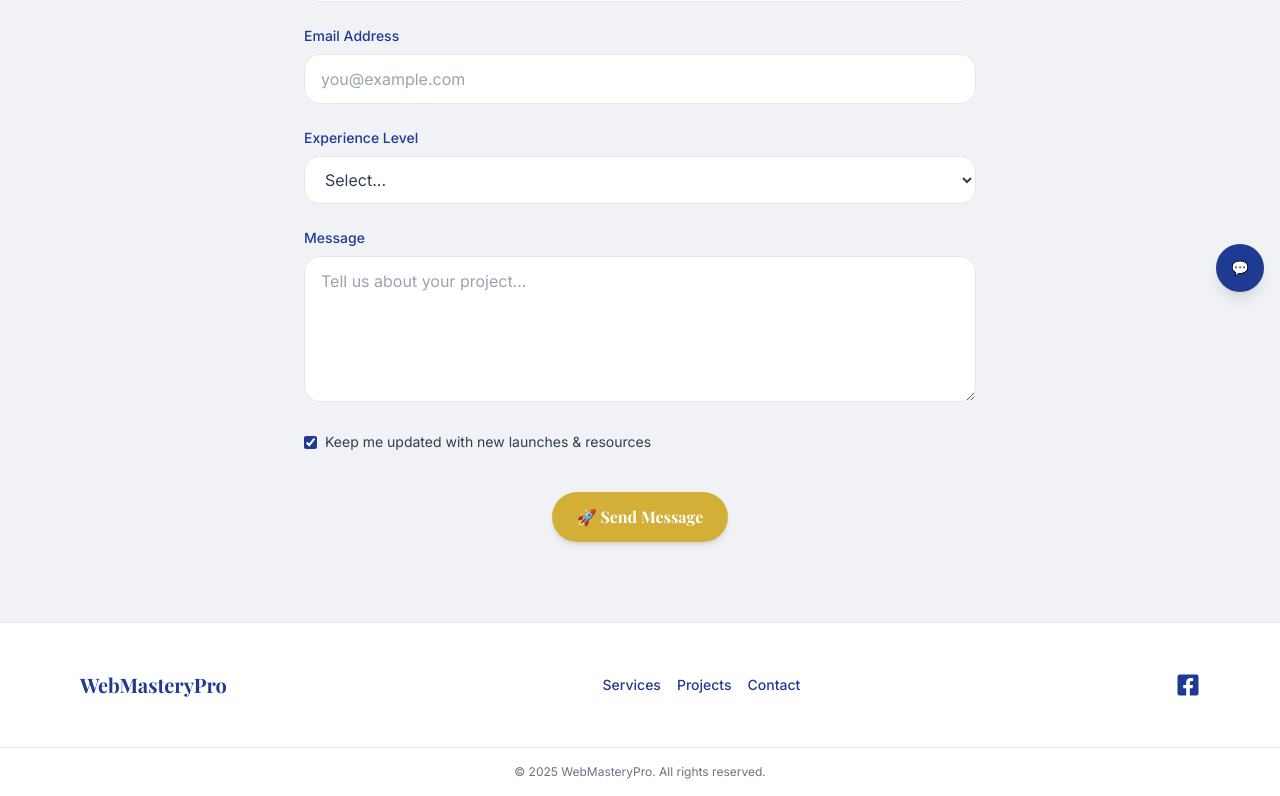
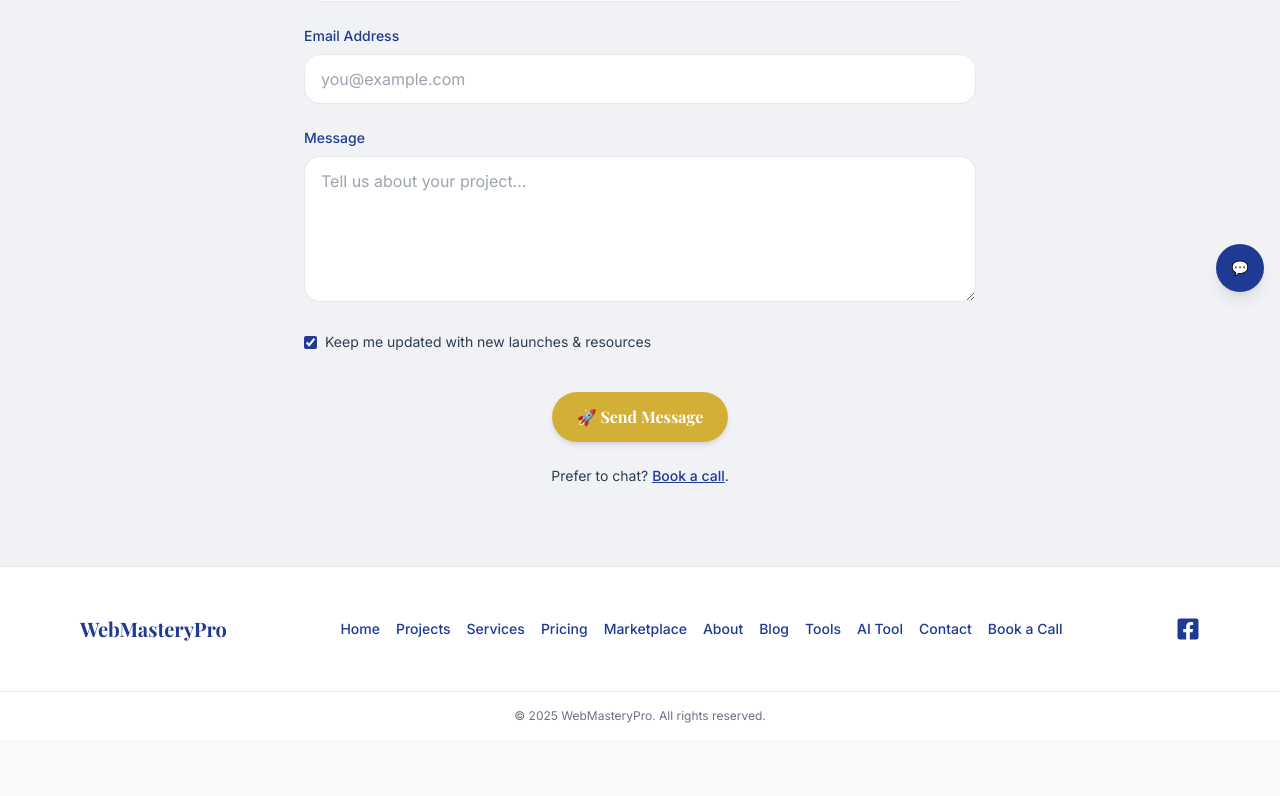
Before and after one commit to GitHubKing23/web-dev-frontend-, a React (Vite) app: page /contact in a window 1280 px wide. Shown: the part 492-1288 px from the top of the page. After the commit the page ends 1232 px from the top, so only its background shows below. Built offline with nearby package versions, Linux system fonts and the light colour scheme.

Commit message:
Update Contact.jsx with animations, booking link, and improved details

```diff
--- a/src/components/AITeaser.jsx
+++ b/src/components/AITeaser.jsx
@@ -3,7 +3,7 @@ import { Link } from 'react-router-dom';
 
 export default function AITeaser() {
   return (
-    <section className="bg-light py-20 px-6 text-center">
+    <section className="bg-light py-20 px-6 text-center" data-aos="fade-up">
       <h2 className="text-3xl font-heading font-bold text-primary mb-4">
         Discover Our AI Tool
       </h2>
--- /dev/null
+++ b/src/components/BlogPreveiw.jsx
@@ -0,0 +1,62 @@
+import React from 'react';
+import { Link } from 'react-router-dom';
+import { parseFrontmatter } from '../util/simpleFrontmatter.js';
+import calcReadTime from '../util/calcReadTime.js';
+
+const posts = import.meta.glob('../../content/blog/*.mdx', { eager: true });
+const rawPosts = import.meta.glob('../../content/blog/*.mdx', { eager: true, as: 'raw' });
+
+export default function BlogPreview() {
+  const blogEntries = Object.entries(posts)
+    .map(([path]) => {
+      const slug = path.split('/').pop().replace('.mdx', '');
+      const raw = rawPosts[path];
+      const { metadata, content } = parseFrontmatter(raw);
+      const title = metadata?.title?.trim() || 'Untitled';
+      const date = metadata?.date?.trim() || '';
+      const readTime = calcReadTime(content);
+      return { slug, title, date, readTime };
+    })
+    .sort((a, b) => new Date(b.date) - new Date(a.date))
+    .slice(0, 3);
+
+  return (
+    <section className="bg-white py-20 px-6" data-aos="fade-up">
+      <h2 className="text-3xl font-heading font-bold text-center text-primary mb-8">
+        Latest Articles
+      </h2>
+
+      <div className="grid gap-6 md:grid-cols-3" data-aos="fade-up">
+        {blogEntries.map(({ slug, title, date, readTime }) => (
+          <article
+            key={slug}
+            className="bg-light p-6 rounded-lg shadow hover:shadow-md transition"
+          >
+            <Link to={`/blog/${slug}`}>
+              <h3 className="text-xl font-semibold text-primary mb-2 hover:underline">
+                {title}
+              </h3>
+            </Link>
+
+            <p className="text-sm text-accent mb-4">
+              {date ? new Date(date).toLocaleDateString() : 'Unknown Date'} • {readTime} min read
+            </p>
+
+            <Link
+              to={`/blog/${slug}`}
+              className="text-primary hover:underline text-sm font-medium"
+            >
+              Read more →
+            </Link>
+          </article>
+        ))}
+      </div>
+
+      <div className="text-center mt-8">
+        <Link to="/blog" className="text-primary hover:underline font-medium">
+          View all posts →
+        </Link>
+      </div>
+    </section>
+  );
+}
--- a/src/components/ClosingCTA.jsx
+++ b/src/components/ClosingCTA.jsx
@@ -1,21 +1,22 @@
 import React from 'react';
-import { Link } from 'react-router-dom';
 
 export default function ClosingCTA() {
   return (
-    <section className="bg-primary py-16 text-center text-white">
+    <section className="bg-primary py-16 text-center text-white" data-aos="fade-up">
       <h2 className="text-3xl font-heading font-bold mb-4">
         Ready to build your project?
       </h2>
       <p className="mb-8 text-lg">
         Let's work together to create something amazing.
       </p>
-      <Link
-        to="/contact"
+      <a
+        href="https://calendly.com/wise11jeff/webmasterypro-consultation"
+        target="_blank"
+        rel="noopener noreferrer"
         className="bg-white text-primary font-semibold px-6 py-3 rounded-full hover:bg-light transition"
       >
-        Contact Us
-      </Link>
+        Book a Call
+      </a>
     </section>
   );
 }
--- a/src/components/Contact.jsx
+++ b/src/components/Contact.jsx
@@ -2,7 +2,11 @@ import React from 'react';
 
 export default function Contact() {
   return (
-    <section id="contact" className="relative bg-light py-20 px-6 font-body overflow-hidden">
+    <section
+      id="contact"
+      className="relative bg-light py-20 px-6 font-body overflow-hidden"
+      data-aos="fade-up"
+    >
       <div className="max-w-2xl mx-auto text-center relative z-10">
         {/* Divider */}
         <div className="w-14 h-1 bg-accent mx-auto mb-6 rounded-full" />
@@ -44,23 +48,6 @@ export default function Contact() {
             />
           </div>
 
-          {/* Experience */}
-          <div>
-            <label className="block text-sm font-semibold mb-2 text-primary">
-              Experience Level
-            </label>
-            <select
-              name="work-experience"
-              required
-              className="w-full border border-muted bg-white rounded-xl px-4 py-3 focus:outline-none focus:ring-2 focus:ring-primary transition"
-            >
-              <option value="">Select...</option>
-              <option value="one-year">0-1 years</option>
-              <option value="one-five-years">1-5 years</option>
-              <option value="five-plus">5+ years</option>
-            </select>
-          </div>
-
           {/* Message */}
           <div>
             <label className="block text-sm font-semibold mb-2 text-primary">Message</label>
@@ -100,6 +87,19 @@ export default function Contact() {
             </button>
           </div>
         </form>
+
+        <p className="mt-6 text-sm">
+          Prefer to chat?{' '}
+          <a
+            href="https://calendly.com/wise11jeff/webmasterypro-consultation"
+            target="_blank"
+            rel="noopener noreferrer"
+            className="text-primary underline hover:text-accent"
+          >
+            Book a call
+          </a>
+          .
+        </p>
       </div>
 
       {/* Background Blob */}
--- a/src/components/Footer.jsx
+++ b/src/components/Footer.jsx
@@ -1,8 +1,22 @@
 import React from 'react';
 import { FaFacebookSquare } from 'react-icons/fa';
+import { Link } from 'react-router-dom';
 
 export default function Footer() {
   const year = new Date().getFullYear();
+
+  const navLinks = [
+    { label: 'Home', to: '/' },
+    { label: 'Projects', to: '/projects' },
+    { label: 'Services', to: '/services' },
+    { label: 'Pricing', to: '/pricing' },
+    { label: 'Marketplace', to: '/marketplace' },
+    { label: 'About', to: '/about' },
+    { label: 'Blog', to: '/blog' },
+    { label: 'Tools', to: '/tools' },
+    { label: 'AI Tool', to: '/ai' },
+    { label: 'Contact', to: '/contact' },
+  ];
 
   return (
     <footer className="bg-white border-t border-muted font-body text-text text-sm">
@@ -13,11 +27,25 @@ export default function Footer() {
           <span className="text-xl font-heading font-bold text-primary">WebMasteryPro</span>
         </div>
 
-        {/* Navigation / Future links */}
+        {/* Navigation */}
         <div className="flex flex-wrap items-center gap-4 justify-center text-sm">
-          <a href="#services" className="hover:text-accent transition">Services</a>
-          <a href="#projects" className="hover:text-accent transition">Projects</a>
-          <a href="#contact" className="hover:text-accent transition">Contact</a>
+          {navLinks.map((link) => (
+            <Link
+              key={link.label}
+              to={link.to}
+              className="hover:text-accent transition"
+            >
+              {link.label}
+            </Link>
+          ))}
+          <a
+            href="https://calendly.com/wise11jeff/webmasterypro-consultation"
+            target="_blank"
+            rel="noopener noreferrer"
+            className="hover:text-accent transition"
+          >
+            Book a Call
+          </a>
         </div>
 
         {/* Socials */}
--- a/src/pages/Home.jsx
+++ b/src/pages/Home.jsx
@@ -8,6 +8,7 @@ import Testimonials from '../components/Testimonials.jsx';
 import AITeaser from '../components/AITeaser.jsx';
 import ClosingCTA from '../components/ClosingCTA.jsx';
 import Contact from '../components/Contact.jsx';
+import BlogPreview from '../components/BlogPreview.jsx';
 
 export default function HomePage() {
   return (
@@ -33,6 +34,9 @@ export default function HomePage() {
       {/* 7. Promote AI Tool */}
       <AITeaser />
 
+      {/* 7.5. Latest Blog Posts */}
+      <BlogPreview />
+
       {/* 8. Final Call to Action */}
       <ClosingCTA />
 
```
